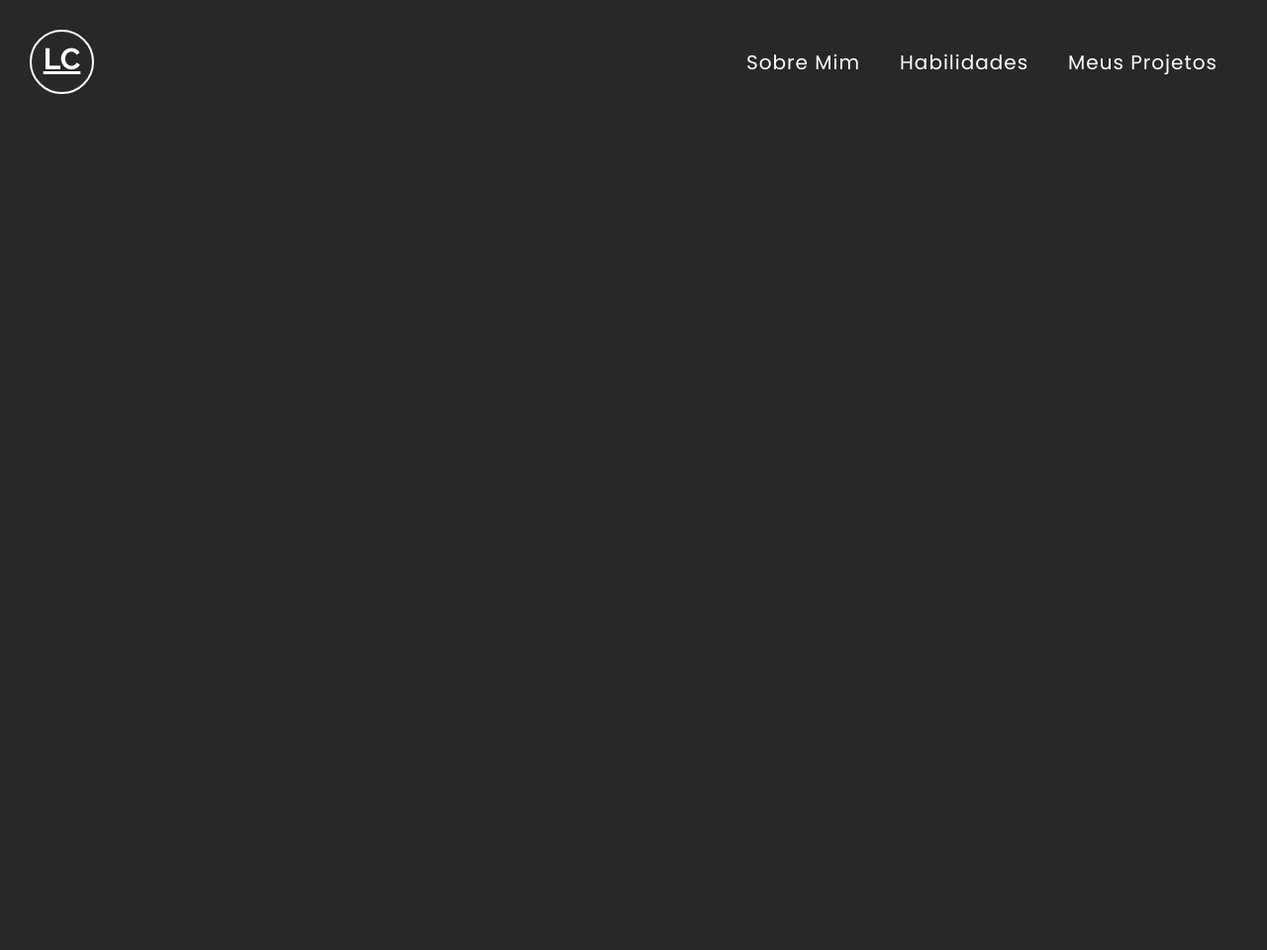
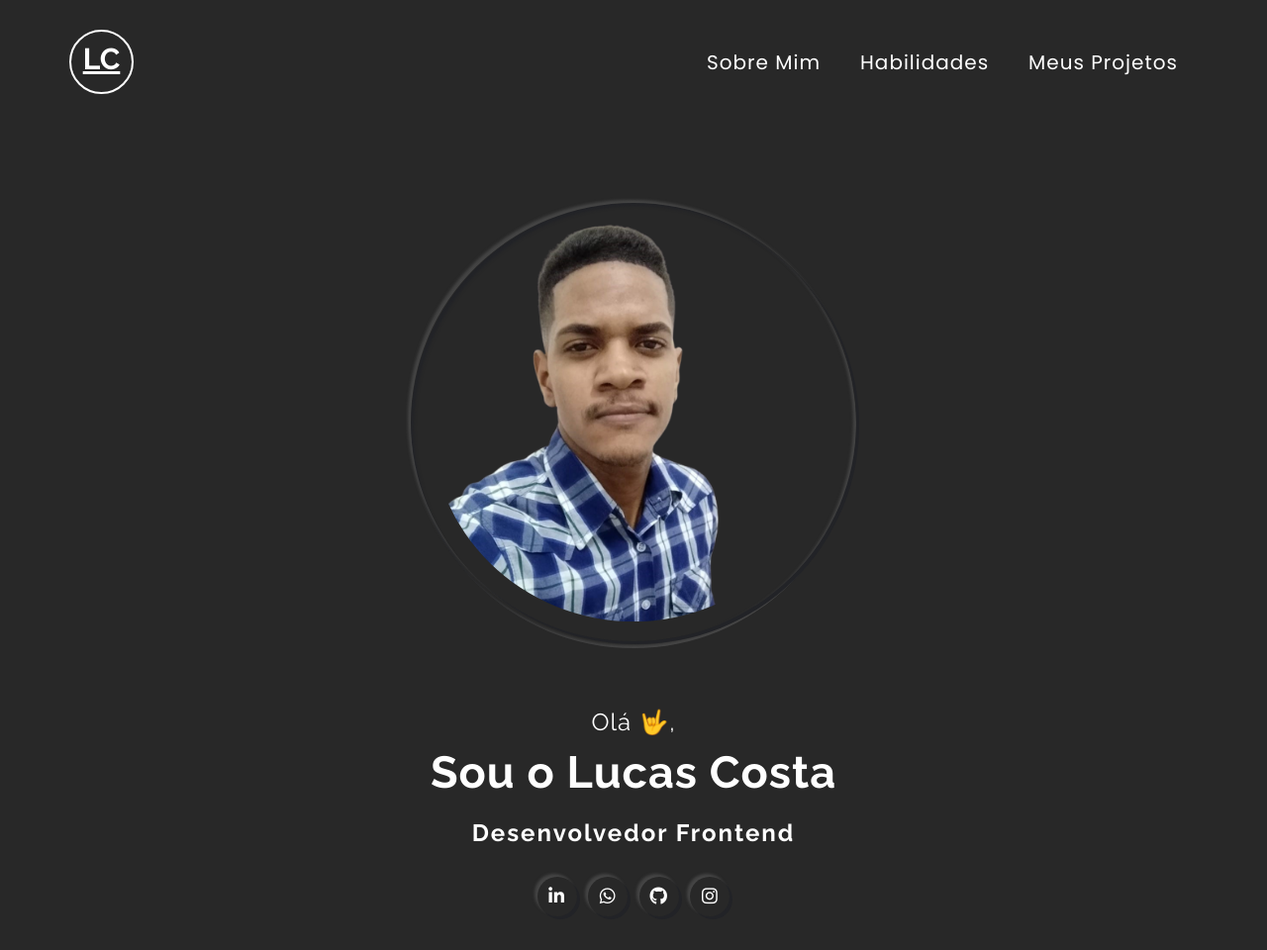
Before and after one commit to lucas1711/Portfolio, a plain HTML site: page index.html in a window 1280 px wide. Shown: the whole page at 99% size. Before the commit the page ends 800 px from the top, so only its background shows below. Drawn offline with nearby package versions, Linux system fonts and the light colour scheme.

Commit message:
adicionada seção home

```diff
--- a/index.html
+++ b/index.html
@@ -17,6 +17,8 @@
 
     <link rel="stylesheet" href="src/css/header.css">
 
+    <link rel="stylesheet" href="src/css/home.css">
+
     <link rel="stylesheet" href="https://cdn.jsdelivr.net/gh/devicons/devicon@v2.15.1/devicon.min.css">
 
 </head>
@@ -25,7 +27,7 @@
 
     <header class="header">
         <div class="container">
-            <div class="row">
+            <div class="row  justify-content-between  alinhar-itens-no-centro">
                 <a href="#">
                     <h1 class="logo">LC</h1>
                 </a>
@@ -49,7 +51,45 @@
         </div>
     </header>
 
+    <section class="home">
+        <div class="container">
+            <div class="row  full-screen  alinhar-itens-no-centro">
 
+                <div class="img-home">
+                    <div class="img-box  inner-shadow">
+                        <img src="src/imagens/minha_foto_atual fundo transparente.png" alt="foto do perfil" class="outer-shadow">
+                    </div>
+                </div>
+
+                <div class="texto-home">
+                    <p>Olá 🤟,</p>
+                    <h1>Sou o Lucas Costa</h1>
+                    <h2>Desenvolvedor Frontend</h2>
+
+                    <div class="redes-sociais">
+                        <a href="#" class="outer-shadow">
+                            <i class="fab fa-linkedin-in"></i>
+                        </a>
+
+                        <a href="#" class="outer-shadow">
+                            <i class="fab fa-whatsapp"></i>
+                        </a>
+
+                        <a href="#" class="outer-shadow">
+                            <i class="fab fa-github"></i>
+                        </a>
+
+                        <a href="#" class="outer-shadow">
+                            <i class="fab fa-instagram"></i>
+                        </a>
+                    </div>
+                </div>
+
+
+
+            </div>
+        </div>
+    </section>
 
     <section class="sobre-mim"></section>
 
--- a/src/css/globais.css
+++ b/src/css/globais.css
@@ -5,7 +5,7 @@ html {
     font-size: 62.5%;
     color: var(--cor-branca);
     font-weight: 300;
-
+    scroll-behavior: smooth;
 }
 
 body {
@@ -13,3 +13,47 @@ body {
     font-family: var(--fonte-primaria);
     font-size: var(--fonte-normal);
 }
+
+.container{
+    max-width: 1140px;
+    margin: auto;
+}
+
+.row{
+    display: flex;
+    flex-wrap: wrap;
+}
+
+.justify-content-between{
+    justify-content: space-between;
+}
+
+.alinhar-itens-no-centro{
+    align-items: center;
+}
+
+.redes-sociais a {
+    display: inline-block;
+    width: 40px;
+    height: 40px;
+    font-size: 1.8rem;
+    text-align: center;
+    color: var(--cor-branca);
+    line-height: 40px;
+    margin: 0 3px;
+    transition: all 0.3s ease;
+    border-radius: 50%;
+}
+
+.redes-sociais a:hover{
+    color: var(--cor-primaria);
+}
+
+.outer-shadow{
+     box-shadow: 3px 3px #222327, -3px -3px 3px #454545 ;
+}
+
+.inner-shadow{
+    box-shadow:inset 3px 3px 3px #222327, inset
+    -3px -3px 3px #454545 ;
+}
--- a/src/css/header.css
+++ b/src/css/header.css
@@ -23,11 +23,6 @@
     transition: 0.2s;
 }
 
-.header .row{
-    display: flex;
-    justify-content: space-between;
-    align-items: center;
-}
 
 
 .header nav ul{
--- /dev/null
+++ b/src/css/home.css
@@ -0,0 +1,58 @@
+.home .full-screen{
+    min-height: 86vh;
+    padding: 50px 0;
+}
+
+.home .texto-home{
+    letter-spacing: 1px;
+}
+
+.home .texto-home,
+.home .img-home {
+    flex: 0 0 50%;
+    max-width: 50%;
+    padding: 0 15px;
+}
+
+.home .img-home .img-box{
+    max-width: 450px;
+    margin: auto;
+    border-radius: 50%;
+
+}
+
+.home .img-home .img-box img {
+    width: 100%;
+    border-radius: 50%;
+    border: 20px solid transparent;
+}
+
+.home .texto-home p {
+    font-family: var(--fonte-secundaria);
+    font-size: var(--fonte-grande);
+    margin-bottom: 10px;
+}
+
+.home .texto-home h1{
+    font-family: var(--fonte-secundaria);
+    font-size: var(--fonte-gigante);
+    font-weight: 700;
+    margin-bottom: 20px;
+}
+
+.home .texto-home h2{
+    font-family: var(--fonte-secundaria);
+    font-size: var(--fonte-grande);
+    letter-spacing: 2px;
+    margin-bottom: 30px;
+}
+
+@media(max-width: 1280px) {
+    .home .texto-home,
+    .home .img-home {
+        flex: 0 0 100%;
+        max-width: 100%;
+        text-align: center;
+        padding: var(--mobile-padding);
+    }
+}
```
Also changed, not shown: src/imagens/minha foto atual 1.jpeg (deleted), src/imagens/minha_foto_atual fundo transparente.png (added).
